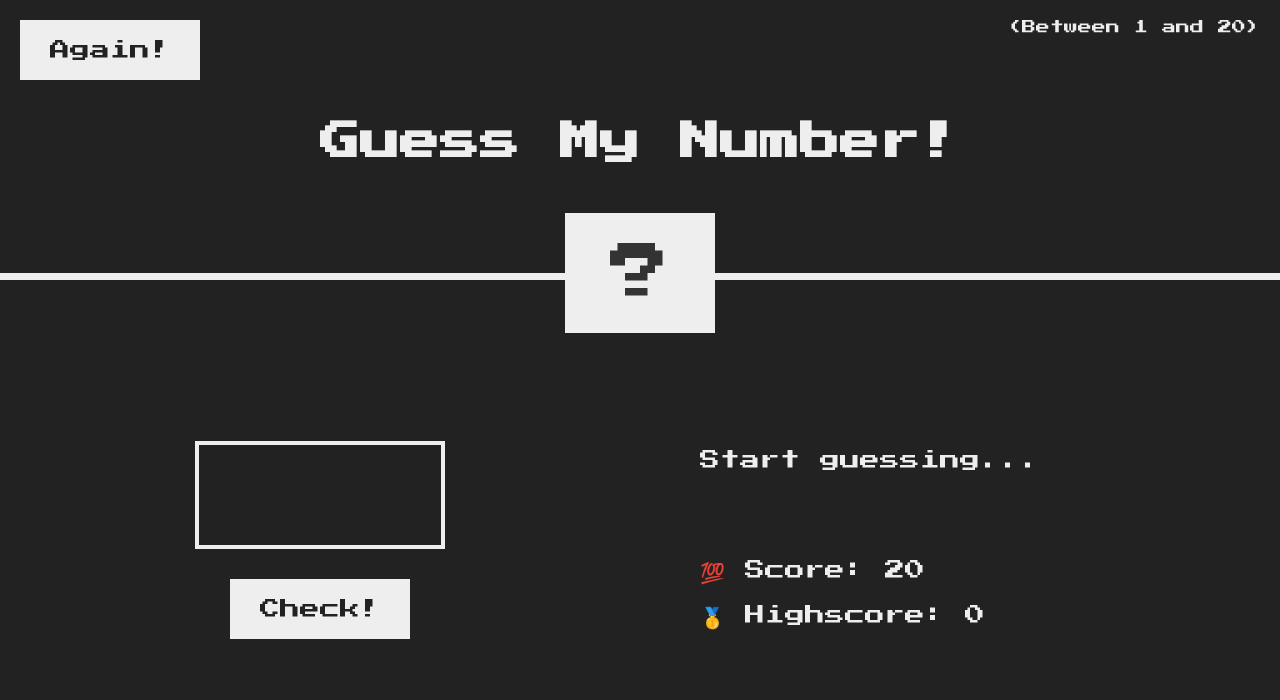
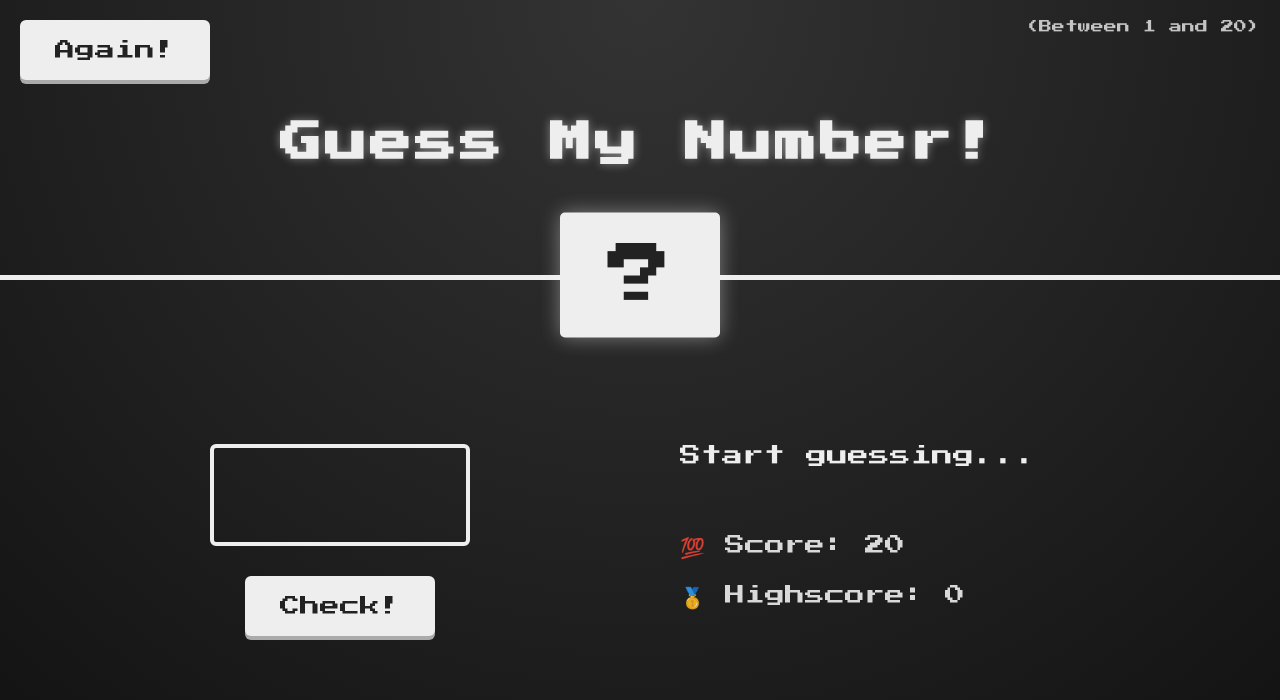
Before and after one commit to adityapandey909/Guess-My-Number, a plain HTML site: page index.html in a window 1280 px wide. Drawn offline with Linux system fonts and the light colour scheme.

Commit message:
Refactor styles for improved layout and visual consistency

```diff
--- a/script.js
+++ b/script.js
@@ -22,12 +22,12 @@ document.querySelector('.check').addEventListener('click', function () {
     } else if (guess === secretNumber) {
         // When player wins
         document.querySelector('.number').textContent = secretNumber;
-        document.querySelector('body').style.backgroundColor = '#60b347';
+        document.querySelector('body').style.background = '#60b347';
         document.querySelector('.number').style.width = '30rem';
         document.querySelector('.message').textContent = 'Correct Number';
         if (score > highScore) {
             highScore = score;
-            document.querySelector('.highScore').textContent = highScore;
+            document.querySelector('.highscore').textContent = highScore;
         }
     } else if (guess > secretNumber) {
         // When guess is too high
@@ -61,7 +61,7 @@ document.querySelector('.again').addEventListener('click', function () {
     document.querySelector('.score').textContent = score;
     document.querySelector('.number').textContent = '?';
     document.querySelector('.guess').value = '';
-    document.querySelector('body').style.backgroundColor = '#222';
+    document.querySelector('body').style.background = '#222';
     document.querySelector('.number').style.width = '15rem';
 });
 // console.log(document.querySelector('.highScore').textContent = ${check});
--- a/style.css
+++ b/style.css
@@ -3,77 +3,87 @@
 * {
   margin: 0;
   padding: 0;
-  box-sizing: inherit;
+  box-sizing: border-box;
 }
 
 html {
   font-size: 62.5%;
-  box-sizing: border-box;
 }
 
 body {
   font-family: 'Press Start 2P', sans-serif;
   color: #eee;
-  background-color: #222;
-  /* background-color: #60b347; */
+  background: radial-gradient(circle at top, #333, #111);
+  min-height: 100vh;
+  transition: background 0.5s ease;
 }
 
-/* LAYOUT */
+/* ================= LAYOUT ================= */
 header {
   position: relative;
   height: 35vh;
-  border-bottom: 7px solid #eee;
+  border-bottom: 5px solid #eee;
 }
 
 main {
   height: 65vh;
-  color: #eee;
   display: flex;
   align-items: center;
   justify-content: space-around;
+  padding: 4rem;
+}
+
+.left,
+.right {
+  width: 52rem;
 }
 
 .left {
-  width: 52rem;
   display: flex;
   flex-direction: column;
   align-items: center;
 }
 
 .right {
-  width: 52rem;
   font-size: 2rem;
 }
 
-/* ELEMENTS STYLE */
+/* ================= HEADINGS ================= */
 h1 {
-  font-size: 4rem;
+  font-size: 4.2rem;
   text-align: center;
   position: absolute;
   width: 100%;
   top: 52%;
   left: 50%;
   transform: translate(-50%, -50%);
+  letter-spacing: 0.3rem;
+  text-shadow: 0 0 10px rgba(255, 255, 255, 0.4);
 }
 
+/* ================= NUMBER BOX ================= */
 .number {
   background: #eee;
-  color: #333;
-  font-size: 6rem;
-  width: 15rem;
-  padding: 3rem 0rem;
+  color: #222;
+  font-size: 6.5rem;
+  width: 16rem;
+  padding: 3rem 0;
   text-align: center;
   position: absolute;
   bottom: 0;
   left: 50%;
   transform: translate(-50%, 50%);
+  border-radius: 0.5rem;
+  box-shadow: 0 0 20px rgba(255, 255, 255, 0.4);
 }
 
+/* ================= HEADER INFO ================= */
 .between {
-  font-size: 1.4rem;
+  font-size: 1.3rem;
   position: absolute;
   top: 2rem;
   right: 2rem;
+  opacity: 0.8;
 }
 
 .again {
@@ -82,38 +92,61 @@ h1 {
   left: 2rem;
 }
 
+/* ================= INPUT ================= */
 .guess {
-  background: none;
+  background: transparent;
   border: 4px solid #eee;
+  border-radius: 0.6rem;
   font-family: inherit;
-  color: inherit;
+  color: #eee;
   font-size: 5rem;
-  padding: 2.5rem;
-  width: 25rem;
+  padding: 2.2rem;
+  width: 26rem;
   text-align: center;
-  display: block;
   margin-bottom: 3rem;
+  transition: all 0.3s ease;
 }
 
+.guess:focus {
+  outline: none;
+  border-color: #60b347;
+  box-shadow: 0 0 15px rgba(96, 179, 71, 0.7);
+}
+
+/* ================= BUTTONS ================= */
 .btn {
   border: none;
+  border-radius: 0.6rem;
   background-color: #eee;
   color: #222;
   font-size: 2rem;
   font-family: inherit;
-  padding: 2rem 3rem;
+  padding: 2rem 3.5rem;
   cursor: pointer;
+  transition: all 0.25s ease;
+  box-shadow: 0 4px 0 #aaa;
 }
 
 .btn:hover {
   background-color: #ccc;
+  transform: translateY(-2px);
+  box-shadow: 0 6px 0 #999;
 }
 
-.message {
-  margin-bottom: 8rem;
-  height: 3rem;
+.btn:active {
+  transform: translateY(2px);
+  box-shadow: 0 2px 0 #777;
 }
 
-.label-score {
-  margin-bottom: 2rem;
+/* ================= TEXT ================= */
+.message {
+  margin-bottom: 6rem;
+  min-height: 3rem;
+  font-size: 2.1rem;
 }
+
+.label-score,
+.label-highscore {
+  margin-bottom: 2.5rem;
+  opacity: 0.9;
+}
```
